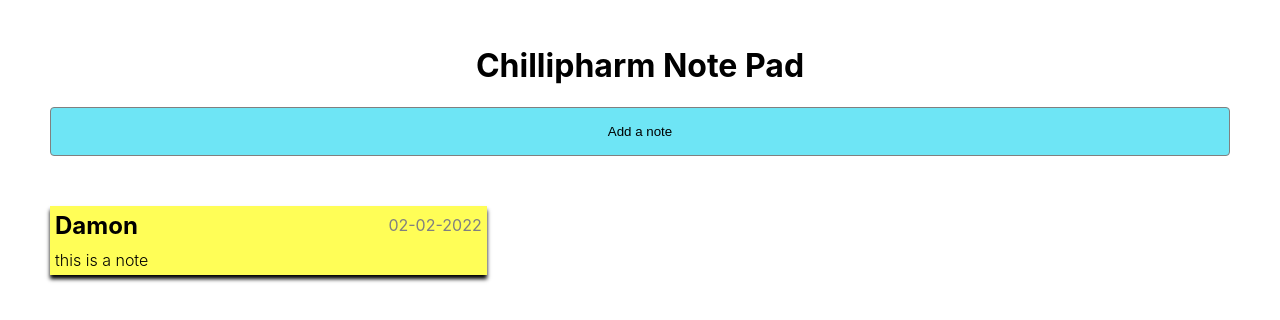
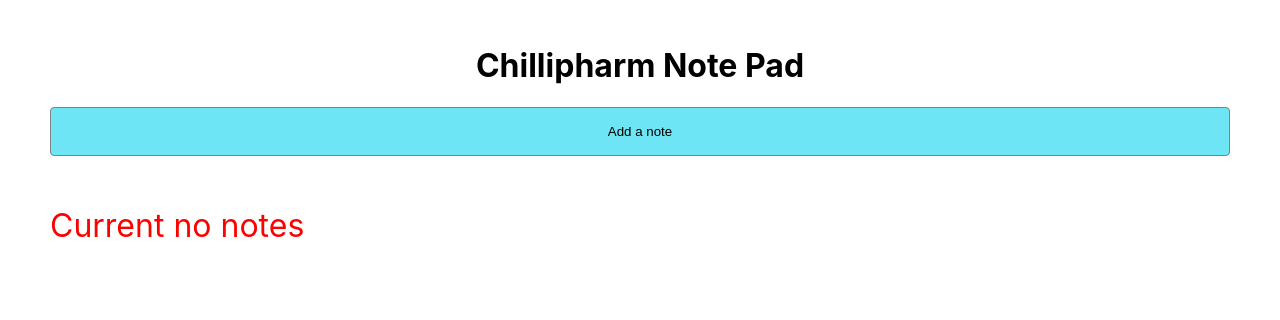
Before and after one commit to damonspencerroberts/React-Note-Pad-Exercise, a React (Create React App) app: page / in a window 1280 px wide. Shown: the top 320 px of the page. Built offline with nearby package versions, Linux system fonts and the light colour scheme.

Commit message:
add notes

```diff
--- a/src/components/notes.js
+++ b/src/components/notes.js
@@ -1,13 +1,33 @@
-import React from "react";
+import React, { useContext } from "react";
 import Note from "./note";
 import styled from "styled-components";
+import NoteContext from "../context/NoteContext";
 
 const Notes = () => {
+  const { notes } = useContext(NoteContext);
+  const notesLength = notes.length;
   return (
-    <Note
-      note={{ name: "Damon", date: "02-02-2022", note: "this is a note" }}
-    />
+    <>
+      {notesLength > 0 ? (
+        <>
+          {notes.map((note, index) => {
+            return <Note key={index} note={note} />;
+          })}
+        </>
+      ) : (
+        <StyledEmptyNotes>Current no notes</StyledEmptyNotes>
+      )}
+    </>
   );
 };
 
 export default Notes;
+
+const StyledEmptyNotes = styled.div`
+  display: flex;
+  align-items: center;
+  justify-content: center;
+  font-size: 32px;
+  font-weight: 400;
+  color: red;
+`;
```
